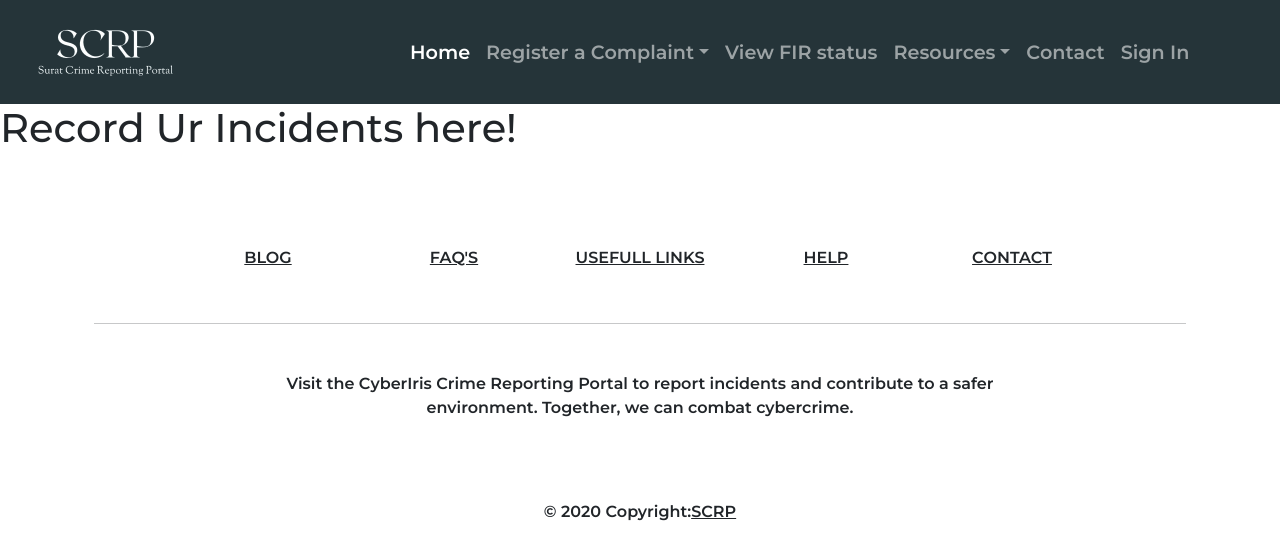
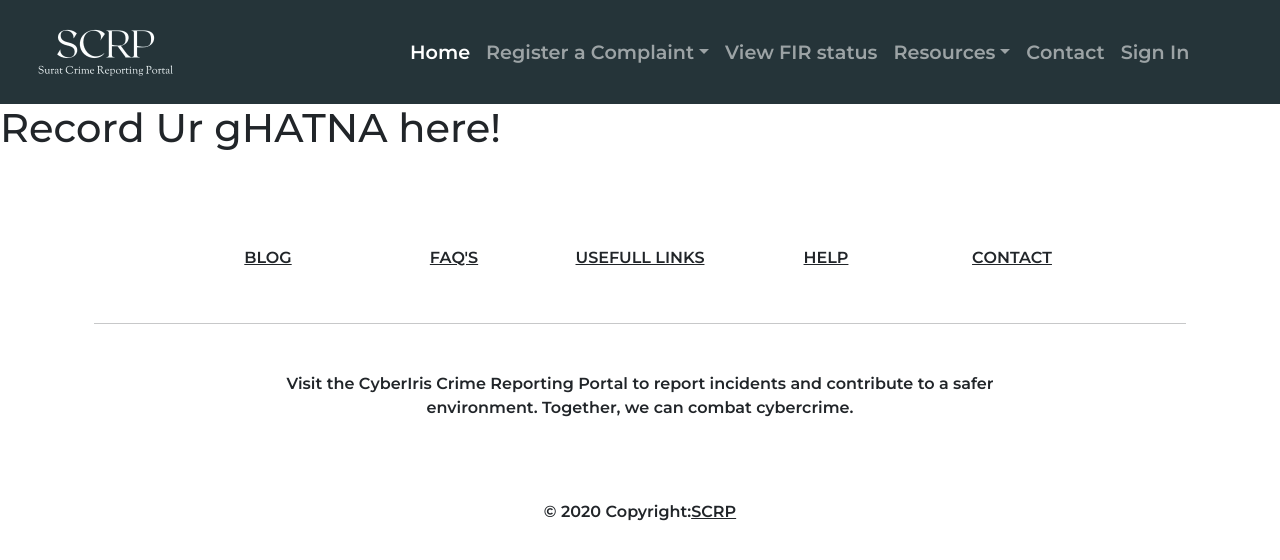
Before and after one commit to pjari14/CrimeShield, a React (Create React App) app: page /Incident in a window 1280 px wide. Shown: the top 560 px of the page. Built offline with nearby package versions, Linux system fonts and the light colour scheme.

Commit message:
Last time sikha rha

```diff
--- a/src/Pages/Incident.js
+++ b/src/Pages/Incident.js
@@ -3,7 +3,7 @@ import React from "react";
 const Incident = () => {
     return(
         <>
-        <h1>Record Ur Incidents here!</h1>
+        <h1>Record Ur gHATNA here!</h1>
         </>
 );
 };
```
